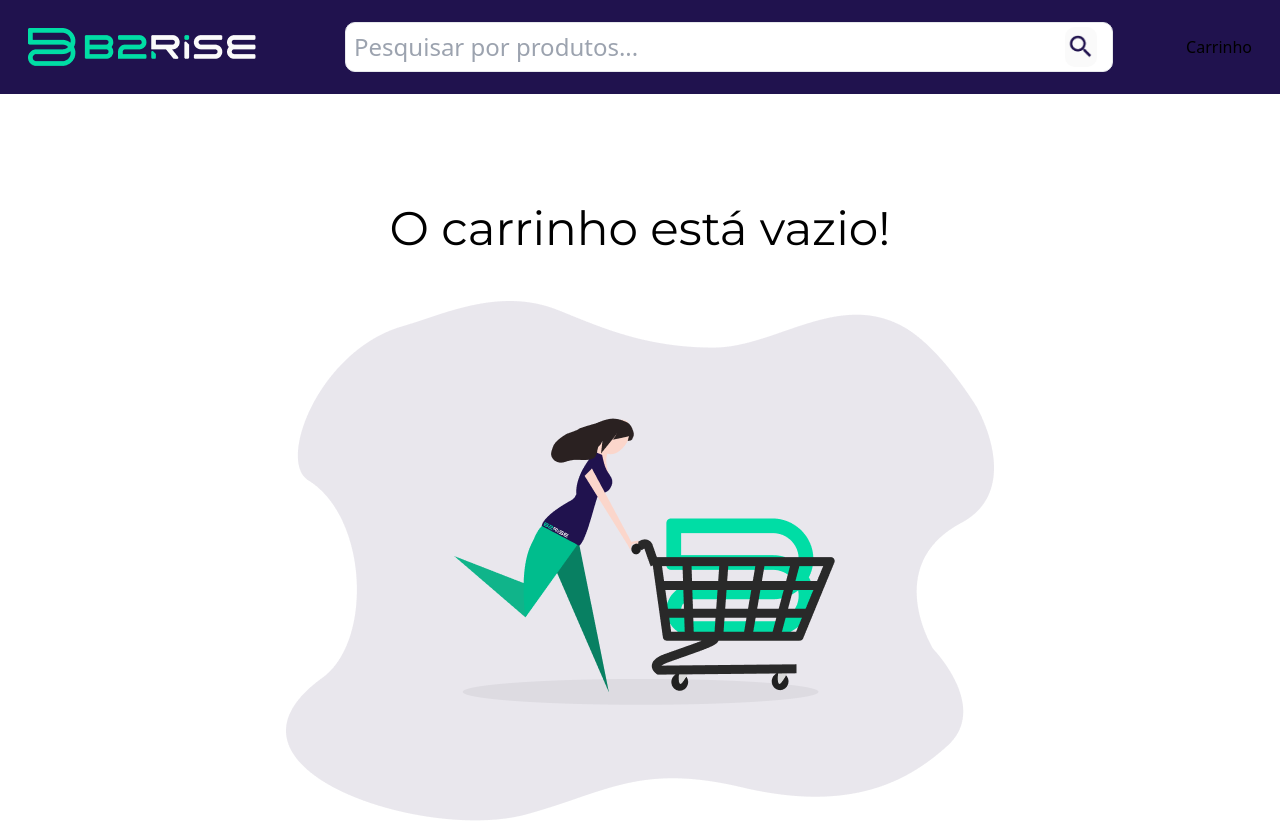
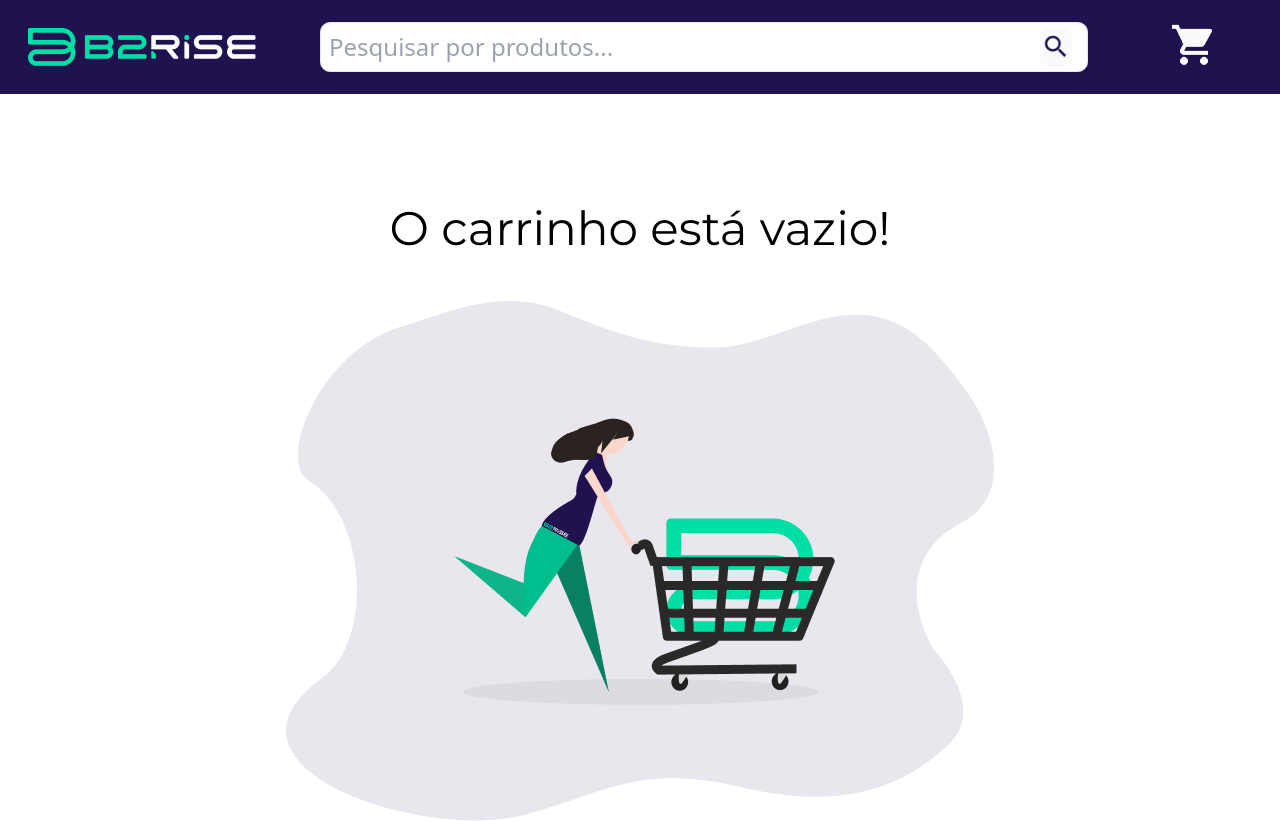
Before and after one commit to DouglasSantos94/b2rise-frontend-challenge, an Angular app: page /cart in a window 1280 px wide. Built offline with nearby package versions, Linux system fonts and the light colour scheme.

Commit message:
feat: add cart icon on topbar

```diff
--- a/src/app/top-bar/top-bar.component.html
+++ b/src/app/top-bar/top-bar.component.html
@@ -16,5 +16,5 @@
       <img class="w-10 p-0 m-0 rounded-10" src="../../assets/search.png" />
     </button>
   </div>
-  <a routerLink="/cart">Carrinho</a>
+  <a routerLink="/cart"><img src="../../assets/cart-without-products.png" /></a>
 </header>
```
Also changed, not shown: src/assets/cart-without-products.png (added).
